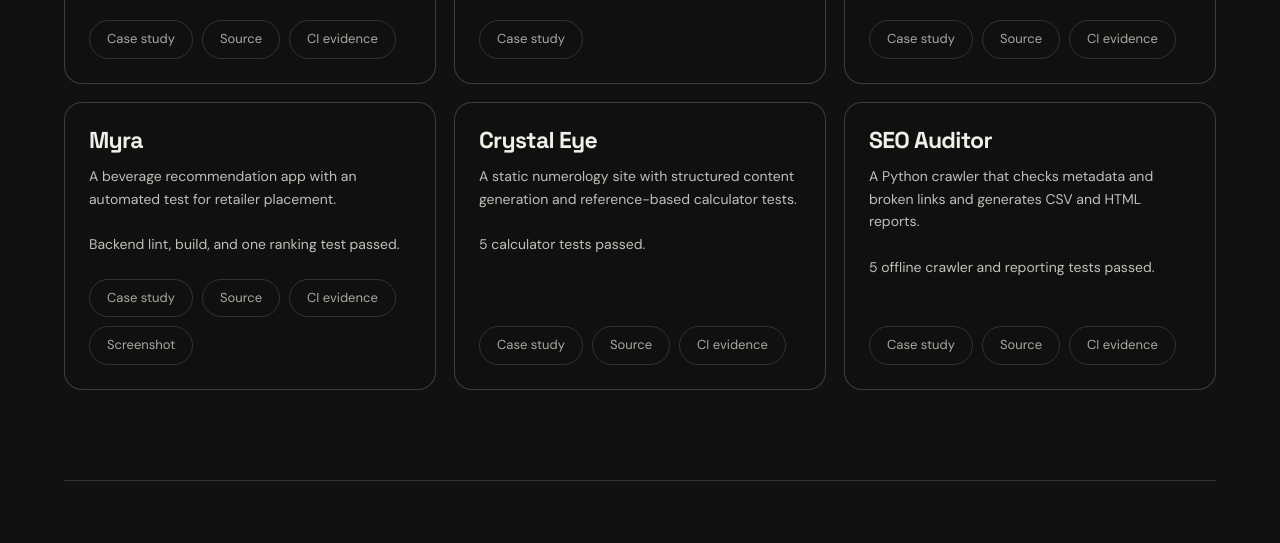
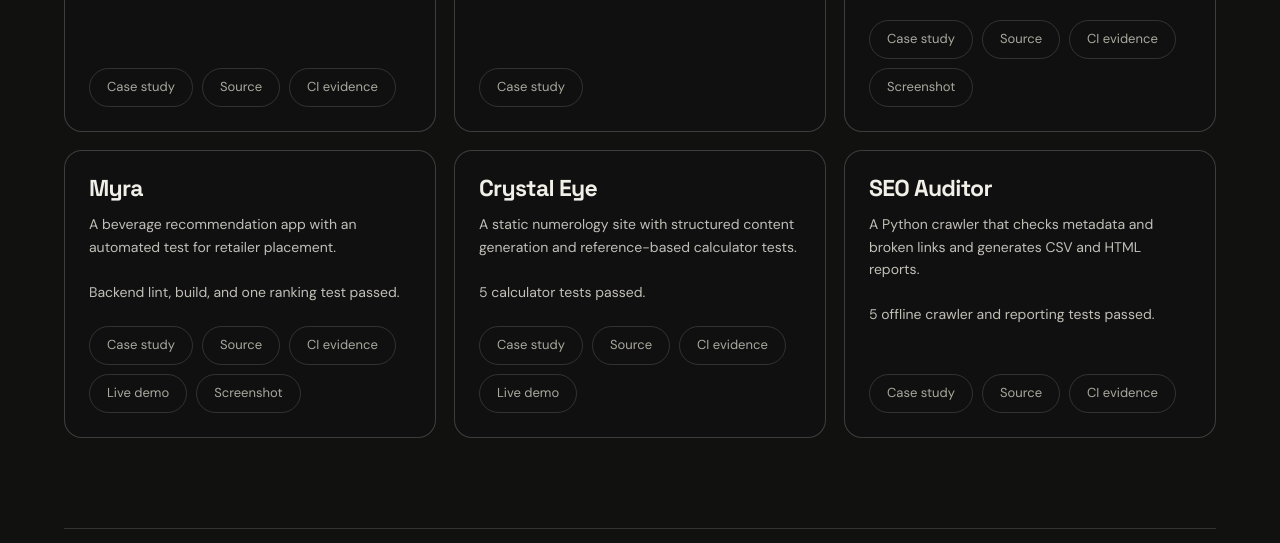
Before and after one commit to robbiecalvin/robbiecalvin, a plain HTML site: page index.html in a window 1280 px wide. Shown: the part 5363-5906 px from the top of the page. Drawn offline with Linux system fonts and the light colour scheme; animation ran at ten frames a second.

Commit message:
Link verified live demos and SpeechFlow screenshot from portfolio

```diff
--- a/index.html
+++ b/index.html
@@ -893,6 +893,7 @@ footer {
             <a href="https://github.com/robbiecalvin/speechflow/blob/main/CASE_STUDY.md" aria-label="SpeechFlow case study">Case study</a>
             <a href="https://github.com/robbiecalvin/speechflow" aria-label="SpeechFlow source on GitHub">Source</a>
             <a href="https://github.com/robbiecalvin/speechflow/actions/runs/45641425924" aria-label="SpeechFlow CI evidence">CI evidence</a>
+            <a href="https://github.com/robbiecalvin/speechflow/blob/main/assets/images/sidebar-screenshot.png" aria-label="SpeechFlow screenshot">Screenshot</a>
           </div>
         </div>
       </article>
@@ -905,6 +906,7 @@ footer {
             <a href="https://github.com/robbiecalvin/myra/blob/main/CASE_STUDY.md" aria-label="Myra case study">Case study</a>
             <a href="https://github.com/robbiecalvin/myra" aria-label="Myra source on GitHub">Source</a>
             <a href="https://github.com/robbiecalvin/myra/actions/runs/45641441984" aria-label="Myra CI evidence">CI evidence</a>
+            <a href="https://robbiecalvin.github.io/myra/" aria-label="Myra live demo">Live demo</a>
             <a href="https://github.com/robbiecalvin/myra/blob/main/assets/images/desktopfrontpagescreenshot.png" aria-label="Myra desktop screenshot">Screenshot</a>
           </div>
         </div>
@@ -918,6 +920,7 @@ footer {
             <a href="https://github.com/robbiecalvin/crystaleye/blob/main/CASE_STUDY.md" aria-label="Crystal Eye case study">Case study</a>
             <a href="https://github.com/robbiecalvin/crystaleye" aria-label="Crystal Eye source on GitHub">Source</a>
             <a href="https://github.com/robbiecalvin/crystaleye/actions/runs/45641450245" aria-label="Crystal Eye CI evidence">CI evidence</a>
+            <a href="https://robbiecalvin.github.io/crystaleye/" aria-label="Crystal Eye live demo">Live demo</a>
           </div>
         </div>
       </article>
```
